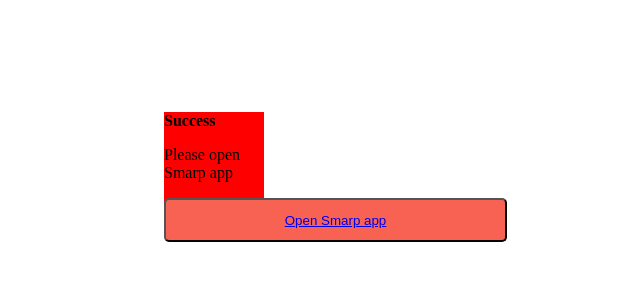
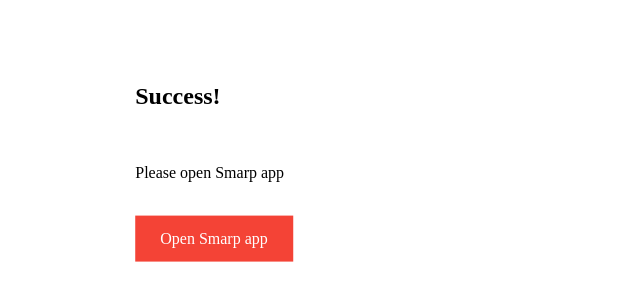
Before and after one commit to smarpMobileDeveloper/smarpmobiledeveloper.github.io, a plain HTML site: page index.html in a window 1280 px wide. Shown: the part 238-538 px from the top of the page, without its empty margins (426-1066 px from the left). Drawn offline with Linux system fonts and the light colour scheme.

Commit message:
Update index.html

```diff
--- a/index.html
+++ b/index.html
@@ -2,32 +2,38 @@
 <html>
 <head>
 <style>
-.center {
-    position:absolute;
-    display:block;
-    height:100px;
-    width:100px;
-    left:50%;
-    top:50%;
-    margin-top:-50px;
-    margin-left:-50px;
-    background-color:red;
+a:link, a:visited {
+  background-color: #f44336;
+  color: white;
+  padding: 14px 25px;
+  text-align: center;
+  text-decoration: none;
+  display: inline-block;
 }
 
-.button {
-    width: 343px;
-    height: 44px;
-    background: rgb(248, 98, 82);
-    border-radius: 5px;
+a:hover, a:active {
+  background-color: red;
 }
 
+.centered {
+  position: fixed;
+  top: 50%;
+  left: 50%;
+  /* bring your own prefixes */
+  transform: translate(-50%, -50%);
+}
 </style>
 </head>
 <body>
-    <div class="center">
-        <strong>Success</strong>
-        <p>Please open Smarp app</p>
-        <button class="button"><a href="https://login.smarpshare.com/" class="link">Open Smarp app</a></button>
-    </div>
+
+<div class="centered">
+<h2>Success!</h2>
+
+<br/>
+<p>Please open Smarp app</p>
+<br/>
+<a href="default.asp">Open Smarp app</a>
+</div>
+
 </body>
 </html>
```
